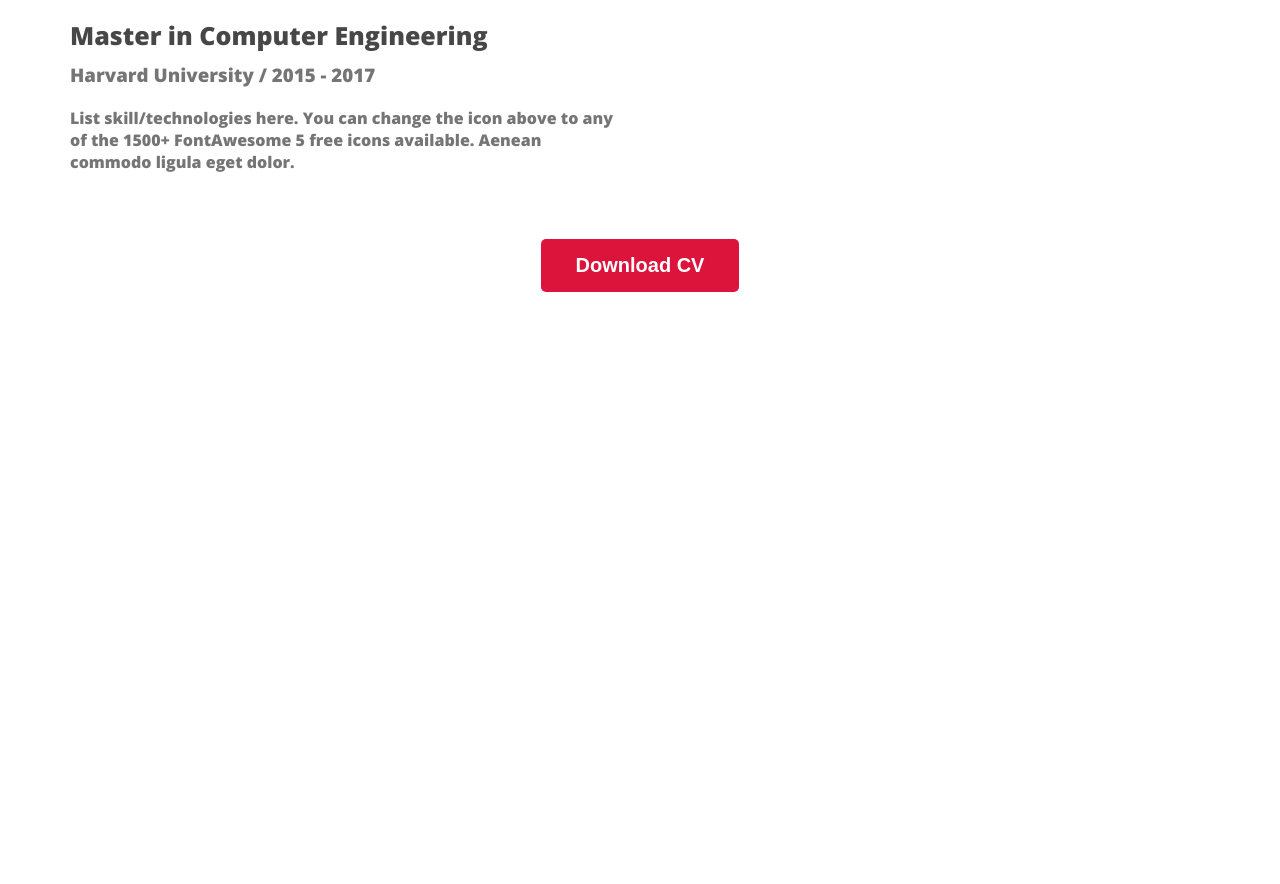
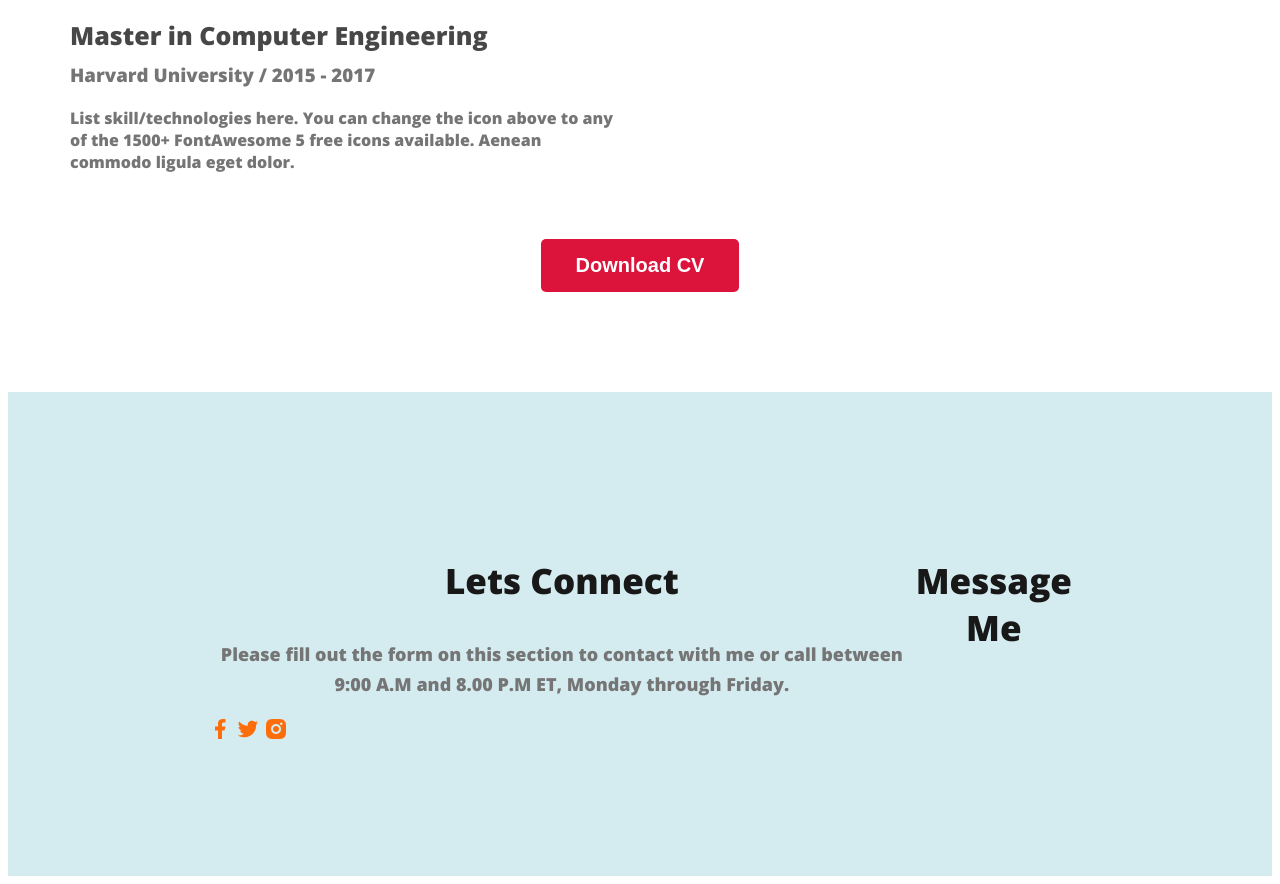
Before and after one commit to Shuvro0421/developer-portfolio, a plain HTML site: page index.html in a window 1280 px wide. Shown: the part 3723-4607 px from the top of the page. Before the commit the page ends 4023 px from the top, so only its background shows below. Drawn offline with nearby package versions, Linux system fonts and the light colour scheme; a web font is replaced by a local one.

Commit message:
basice  content added

```diff
--- a/index.html
+++ b/index.html
@@ -189,7 +189,19 @@
         </section>
     </main>
     <footer>
+        <div class="footer-column">
+            <h3 class="section-title">Lets Connect</h3>
+            <p class="section-description">Please fill out the form on this section to contact with me or call between 9:00 A.M and 8.00 P.M ET, Monday through Friday.</p>
+            <div class="social-links">
+                <a href=""><img src="./images/icons/facebook.png" alt=""></a>
+                <a href=""><img src="./images/icons/twitter.png" alt=""></a>
+                <a href=""><img src="./images/icons/insta.png" alt=""></a>
+            </div>
+        </div>
 
+        <div class="footer-column">
+            <h3 class="section-title">Message Me</h3>
+        </div>
     </footer>
 </body>
 
--- a/styles/portfolio.css
+++ b/styles/portfolio.css
@@ -169,3 +169,11 @@ main section{
     text-align: center;
     margin-top: 50px;
 }
+/* footer style */
+footer{
+    display: flex;
+    background-color:#d4ebf0 ;
+    margin-top: 100px;
+    padding: 130px 200px;
+
+}
```
